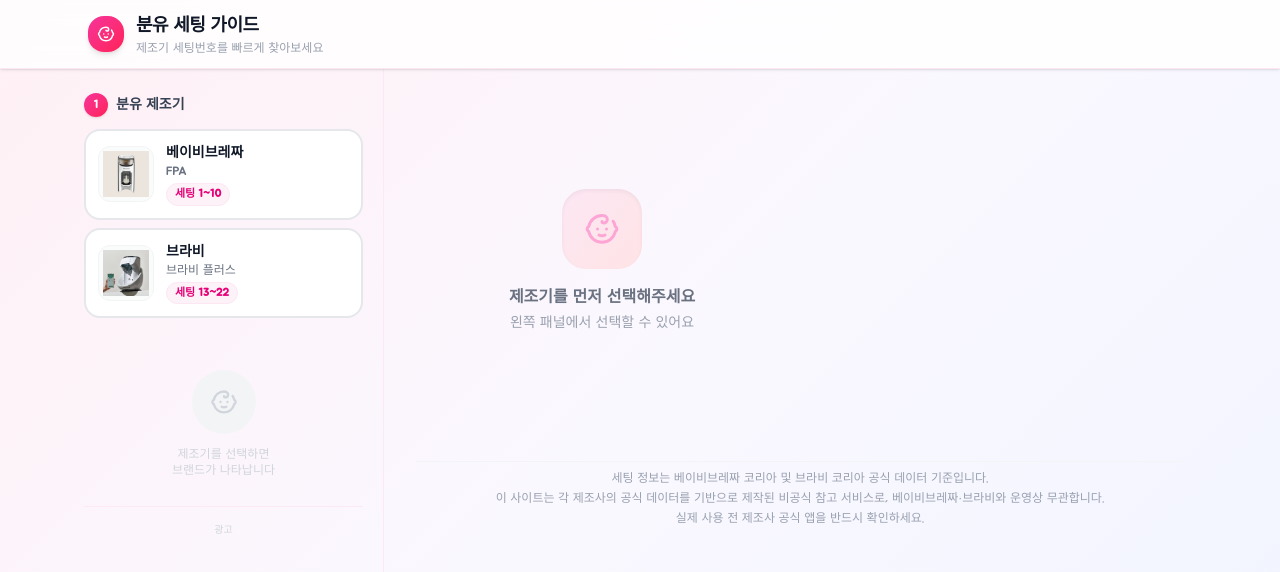
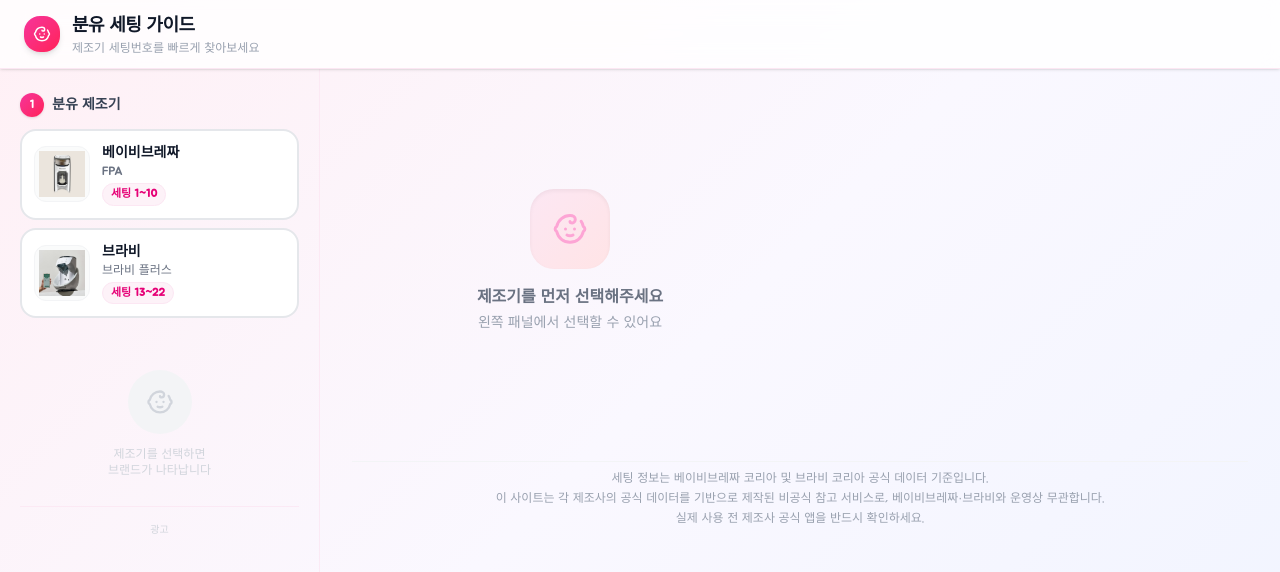
Before and after one commit to ysw2518-cell/formula-guide, a Next.js app: page / in a window 1280 px wide. Shown: the top 572 px of the page. Built offline with nearby package versions, Linux system fonts and the light colour scheme.

Commit message:
fix: 레이아웃 전체 너비 확대 및 분유 그리드 3열 조정

```diff
--- a/app/page.tsx
+++ b/app/page.tsx
@@ -204,7 +204,7 @@
 
       {/* ── 헤더 ── */}
       <header className="sticky top-0 z-20 bg-white/80 backdrop-blur-md border-b border-pink-100 shadow-sm">
-        <div className="max-w-6xl mx-auto px-4 sm:px-6 py-3 flex items-center gap-3">
+        <div className="max-w-screen-xl mx-auto px-4 sm:px-6 py-3 flex items-center gap-3">
           <div className="w-9 h-9 rounded-2xl bg-gradient-to-br from-pink-500 to-rose-500 flex items-center justify-center shadow-md flex-shrink-0">
             <Baby size={18} className="text-white" />
           </div>
@@ -216,7 +216,7 @@
       </header>
 
       {/* ── 2단 레이아웃 ── */}
-      <div className="max-w-6xl mx-auto lg:flex lg:min-h-[calc(100vh-57px)]">
+      <div className="max-w-screen-xl mx-auto lg:flex lg:min-h-[calc(100vh-57px)]">
 
         {/* ════ 사이드바: STEP 1 + STEP 2 ════ */}
         <aside className="lg:w-72 xl:w-80 lg:flex-shrink-0 lg:sticky lg:top-[57px] lg:self-start lg:h-[calc(100vh-57px)] lg:overflow-y-auto lg:border-r lg:border-pink-100/80 px-4 sm:px-6 lg:px-5 pt-6 pb-4 space-y-7">
@@ -327,7 +327,7 @@
                 <h2 className="text-sm font-bold text-gray-700">분유 선택</h2>
                 <span className="ml-auto text-xs text-gray-400 bg-white border border-gray-200 px-2 py-0.5 rounded-full">{formulasForBrand.length}종</span>
               </div>
-              <div className="grid grid-cols-2 sm:grid-cols-3 xl:grid-cols-4 gap-3">
+              <div className="grid grid-cols-2 sm:grid-cols-3 gap-3">
                 {formulasForBrand.map((f) => {
                   const settingNo = getSettingNo(f.id);
                   const hasSetting = settingNo !== null;
```
